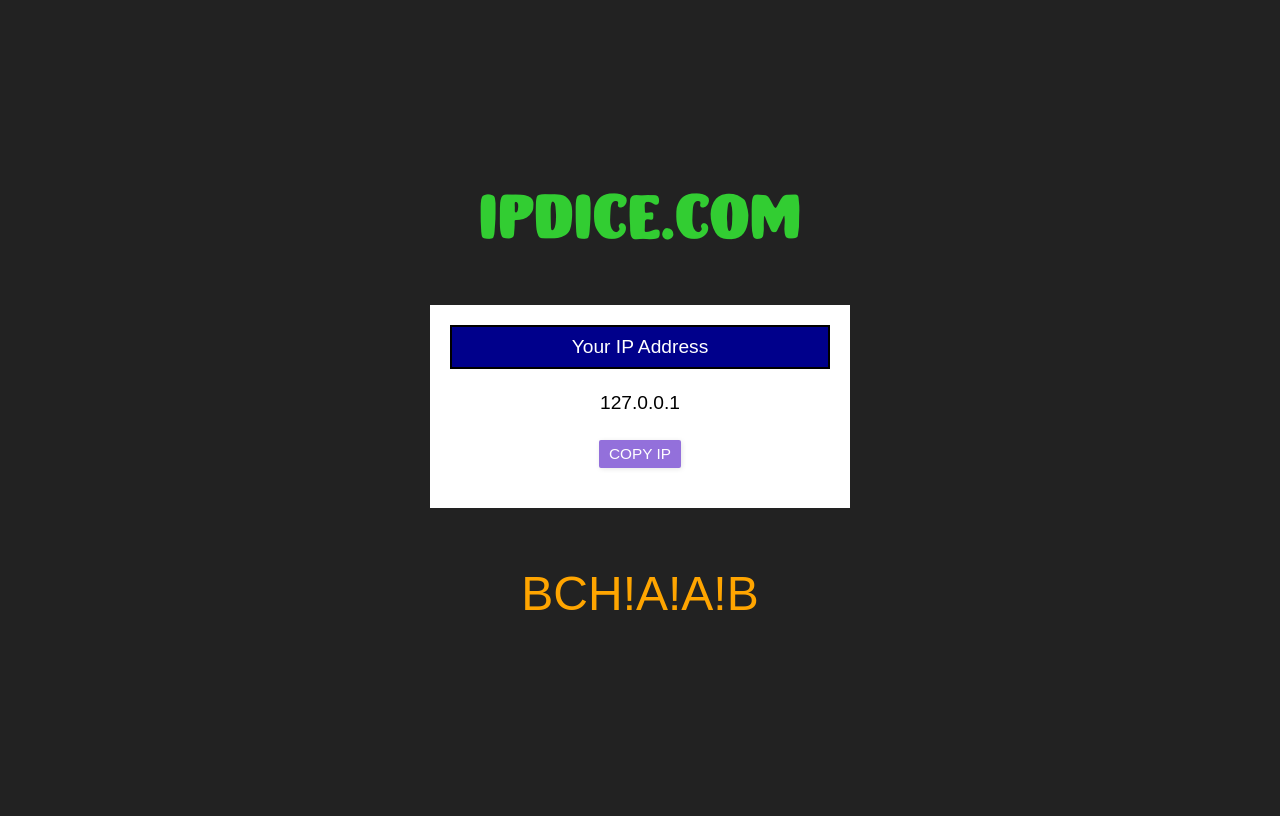
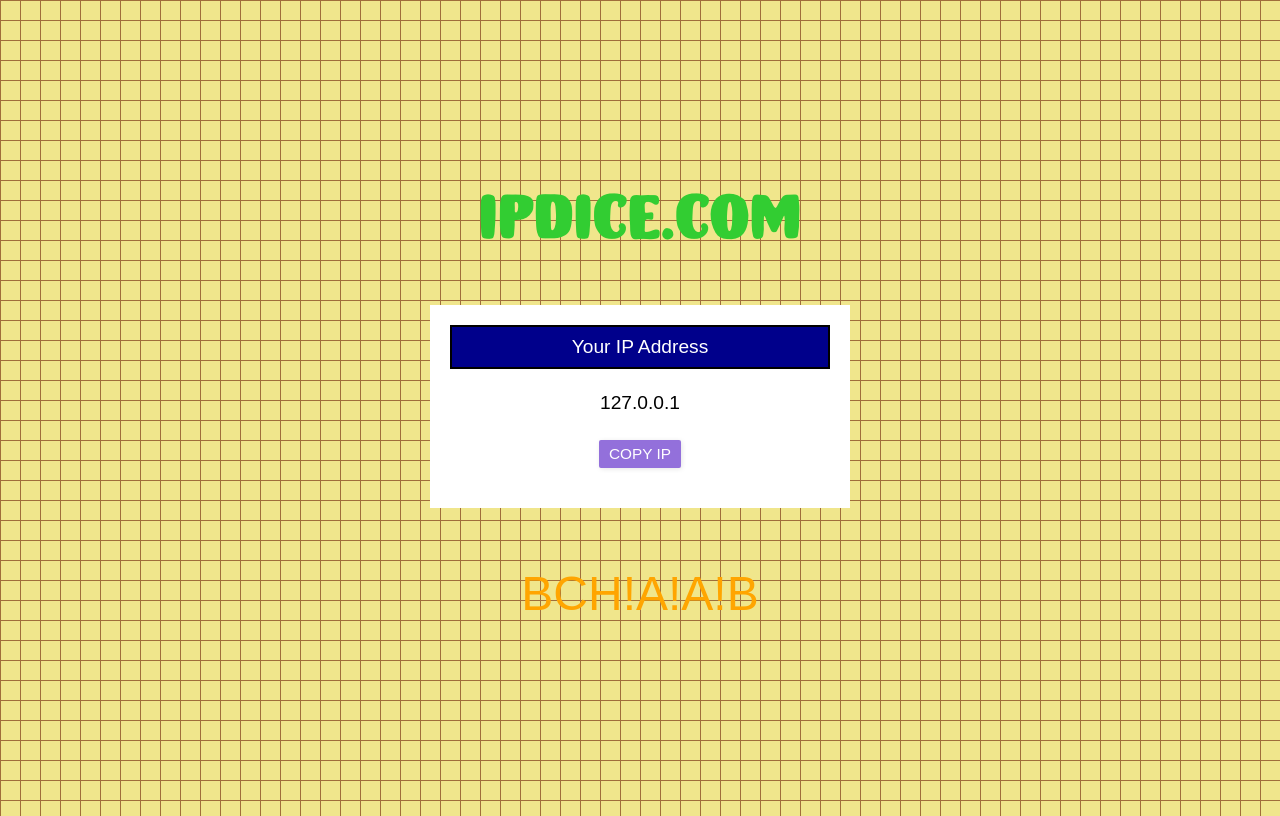
Before and after one commit to doritoes/ipdice.com, a PHP site: page / in a window 1280 px wide. Run offline with PHP 8.4, Linux system fonts and the light colour scheme; some web fonts are replaced.

Commit message:
Update main.css

```diff
--- a/app/static/styles/main.css
+++ b/app/static/styles/main.css
@@ -9,7 +9,11 @@
 }
 body {
   font-family: Arial, sans-serif;
-  background-color: #222222;
+  background-color: #F0E68C;
+  background-image:
+    linear-gradient(to right, #a06e3b 1px, transparent 1px, transparent 20px),
+    linear-gradient(to bottom, #a06e3b 1px, transparent 1px, transparent 20px);
+  background-size: 20px 20px;
   color: #FFFFFF;
   text-align: center;
   display: flex;
```
